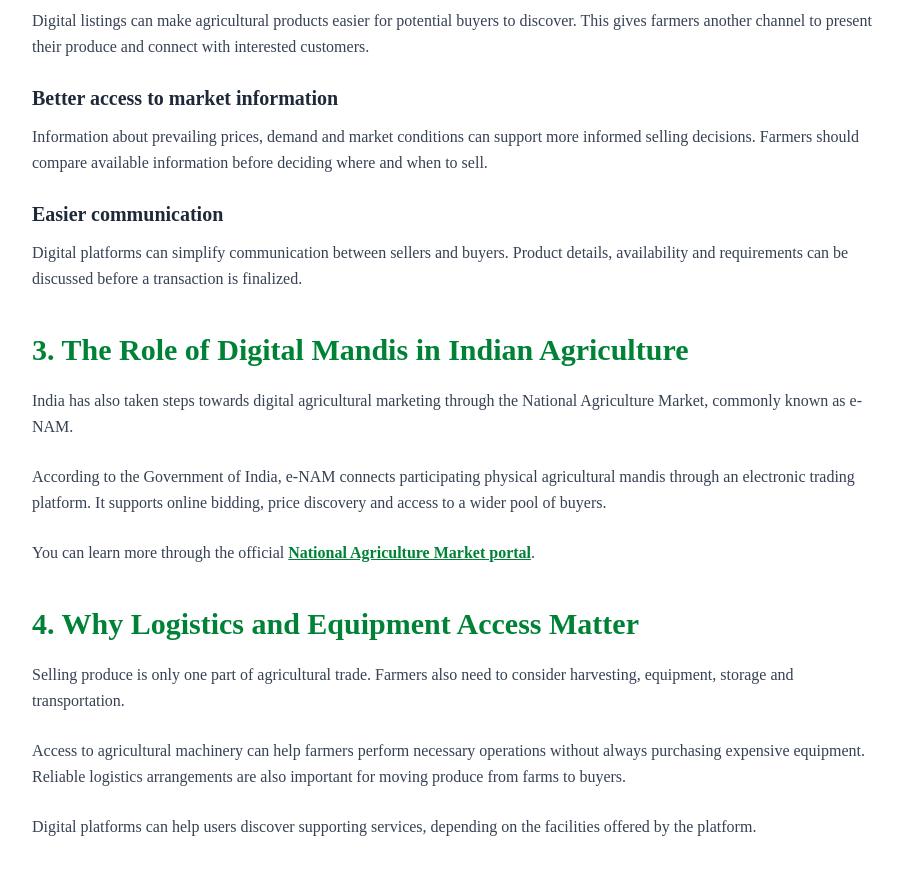
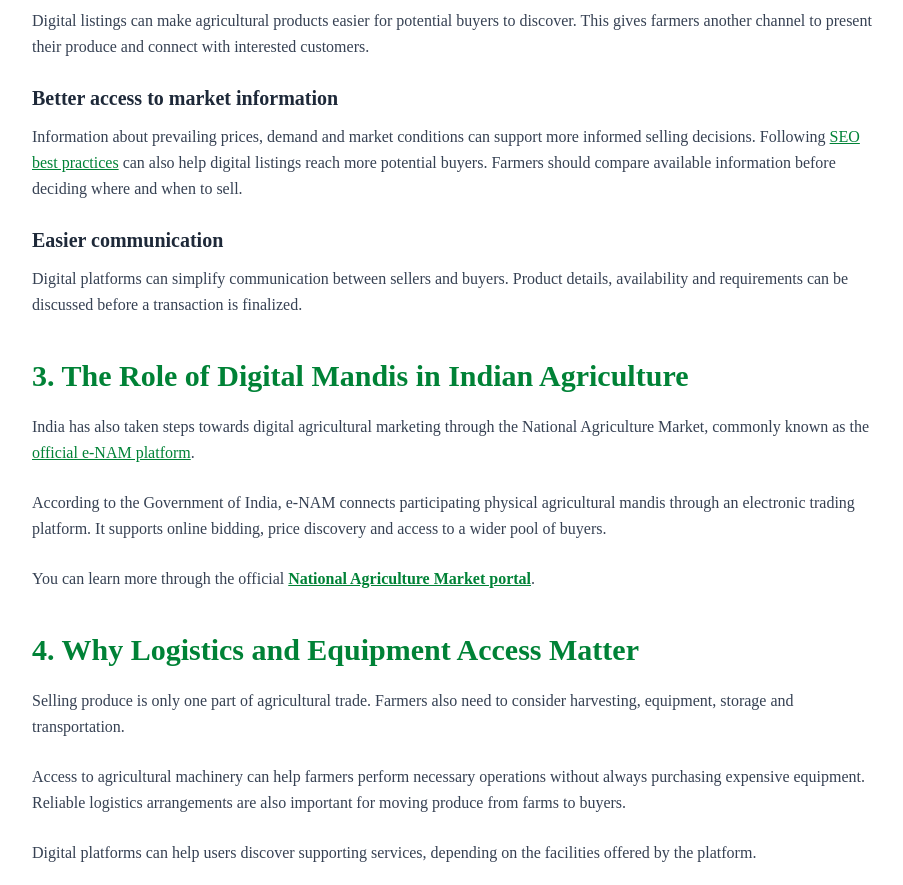
Before and after one commit to Grizzy100/Kisan-e-Mandi, a React (Vite) app in the folder client/: page /blog/online-agricultural-marketplace in a window 1280 px wide. Shown: the part 1140-2025 px from the top of the page, without its empty margins (184-1087 px from the left). Built offline with nearby package versions, Linux system fonts and the light colour scheme; no server answers; a web font is replaced by a local one.

Commit message:
Add required outbound SEO links to blog

```diff
--- a/client/src/pages/Blog.jsx
+++ b/client/src/pages/Blog.jsx
@@ -170,6 +170,8 @@ const Blog = () => {
           <p className="text-gray-700 leading-relaxed mb-6">
             Information about prevailing prices, demand and market
             conditions can support more informed selling decisions.
+            Following <a href="https://seonalabs.com" className="text-green-700 underline">SEO best practices</a> can
+            also help digital listings reach more potential buyers.
             Farmers should compare available information before
             deciding where and when to sell.
           </p>
@@ -192,7 +194,8 @@ const Blog = () => {
           <p className="text-gray-700 leading-relaxed mb-6">
             India has also taken steps towards digital agricultural
             marketing through the National Agriculture Market,
-            commonly known as e-NAM.
+            commonly known as the{" "}
+            <a href="https://enam.gov.in/web/" className="text-green-700 underline">official e-NAM platform</a>.
           </p>
 
           <p className="text-gray-700 leading-relaxed mb-6">
```
